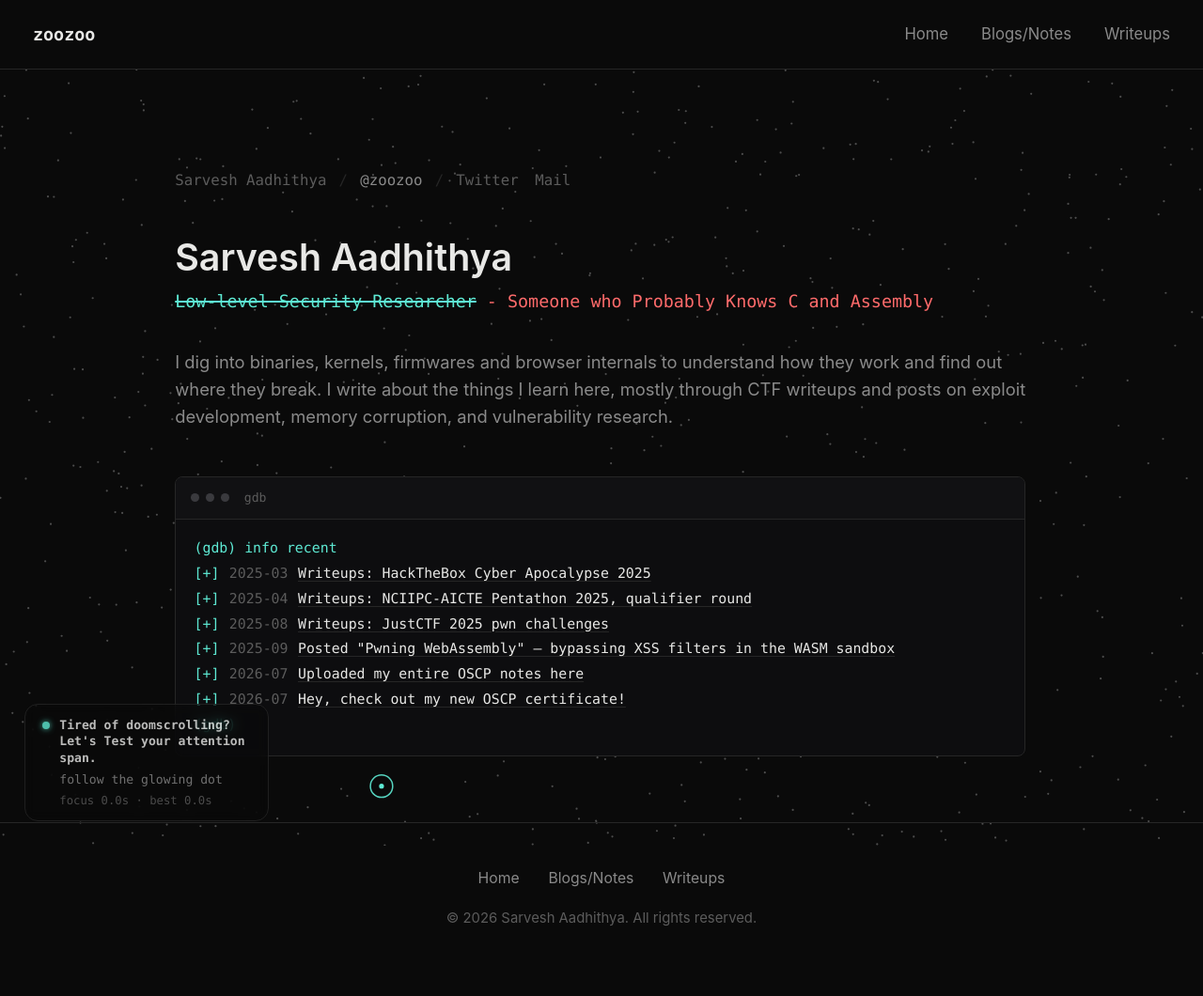
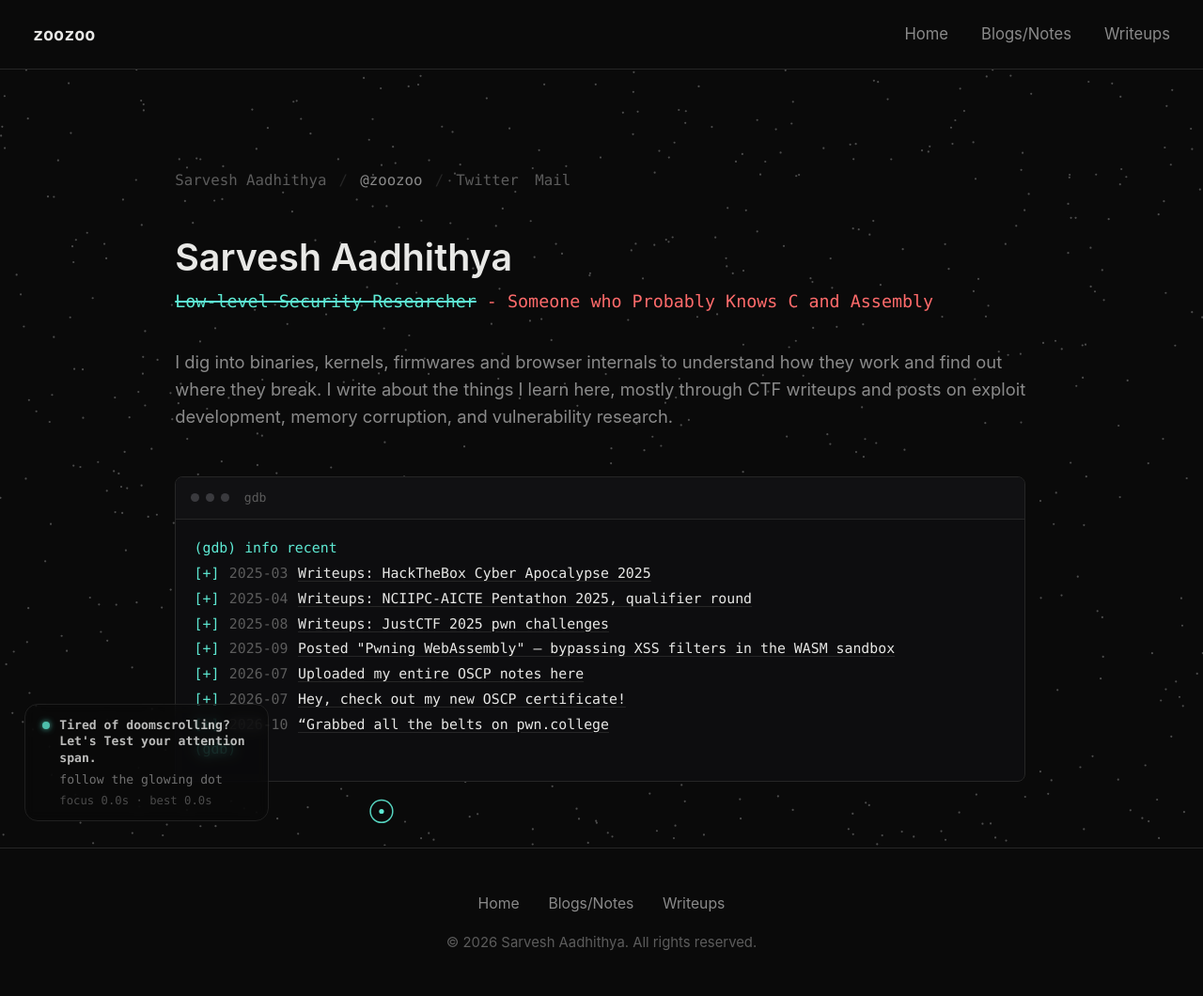
Before and after one commit to zoozoo-sec/zoozoo-sec.github.io, a Jekyll site: the page built from index.md, in a window 1280 px wide. Shown: the whole page at 94% size. Built offline with Jekyll 4.4.1, drawn with Linux system fonts in a browser that asks for light colours; before the commit the page ends 1033 px from its top, so only the background shows below that.

Commit message:
info recent

```diff
--- a/_data/recent.yml
+++ b/_data/recent.yml
@@ -16,3 +16,6 @@
 - date: "2026-07"
   text: 'Hey, check out my new OSCP certificate!'
   url: "https://credentials.offsec.com/8db1a78d-b53d-4244-866a-fc56cae3cc38#acc.oEupArVN"
+- date: "2026-10"
+  text: '“Grabbed all the belts on pwn.college'
+  url: "https://pwn.college/hacker/12566"
```
